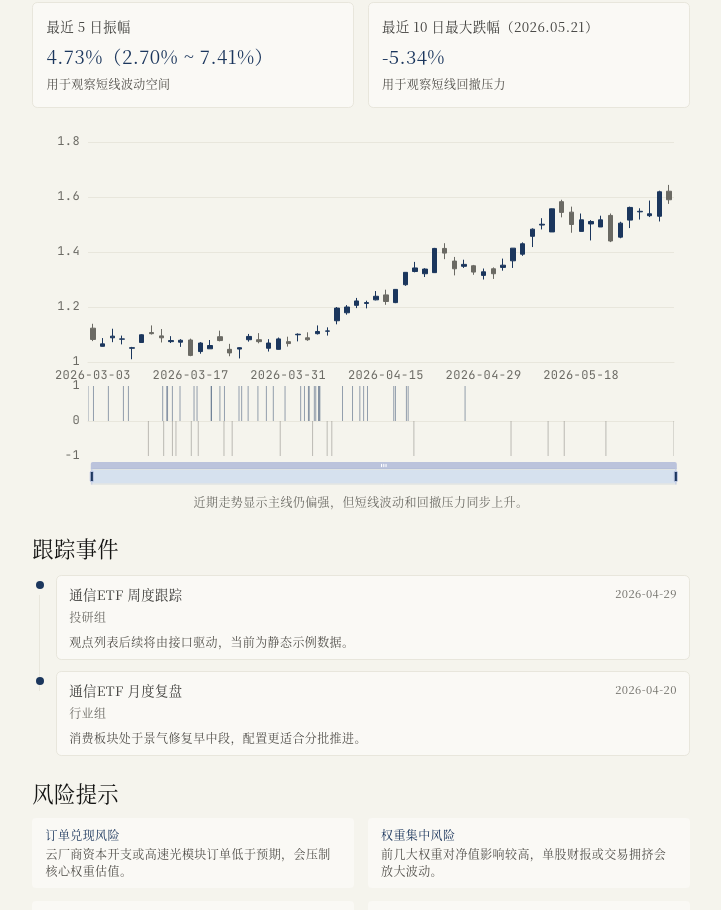
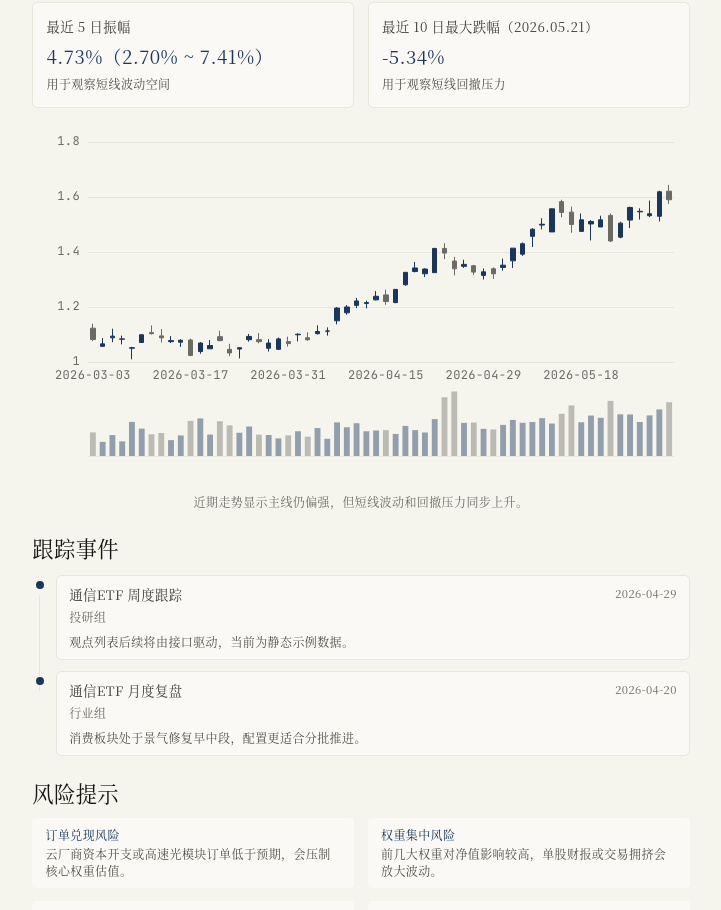
Before and after one commit to cenmen/market-insight, a React (Vite) app in the folder frontend/: page /etf/515880 in a window 1280 px wide. Shown: the part 2280-3190 px from the top of the page, without its empty margins (279-1000 px from the left). Built offline with nearby package versions, Linux system fonts and the light colour scheme; a web font is replaced by a local one.

Commit message:
feat: etf report 样式优化；

```diff
--- a/frontend/src/components/charts/BaseKLineChart.jsx
+++ b/frontend/src/components/charts/BaseKLineChart.jsx
@@ -8,11 +8,45 @@ function splitKlineData(data) {
 
   data.forEach(function eachItem(item) {
     categoryData.push(item.date)
-    values.push([item.open, item.close, item.low, item.high])
-    volumes.push([item.volume, item.open <= item.close ? 1 : -1])
+    values.push({
+      value: [item.open, item.close, item.low, item.high],
+      open: item.open,
+      close: item.close,
+      low: item.low,
+      high: item.high,
+      volume: item.volume,
+      amount: item.amount,
+      amplitude: item.amplitude,
+      changePercent: item.changePercent,
+      changeAmount: item.changeAmount,
+      turnoverRate: item.turnoverRate,
+      date: item.date,
+    })
+    volumes.push({
+      value: item.volume ?? 0,
+      itemStyle: {
+        color: item.open <= item.close ? 'rgba(27, 54, 93, 0.45)' : 'rgba(107, 106, 100, 0.42)',
+      },
+    })
   })
 
   return { categoryData, values, volumes }
+}
+
+function formatNumber(value, digits = 2) {
+  const num = Number(value)
+  if (!Number.isFinite(num)) {
+    return '--'
+  }
+  return num.toFixed(digits)
+}
+
+function formatAmountToYi(value) {
+  const num = Number(value)
+  if (!Number.isFinite(num)) {
+    return '--'
+  }
+  return `${(num / 100000000).toFixed(2)} 亿`
 }
 
 export default function BaseKLineChart({ data = [], height = 360, className }) {
@@ -26,10 +60,34 @@ export default function BaseKLineChart({ data = [], height = 360, className }) {
         tooltip: {
           trigger: 'axis',
           axisPointer: { type: 'cross' },
+          confine: true,
           borderWidth: 1,
           borderColor: '#e8e6dc',
           backgroundColor: '#faf9f5',
           textStyle: { color: '#141413' },
+          formatter(params) {
+            const seriesItems = Array.isArray(params) ? params : [params]
+            const klineItem = seriesItems.find(function findKLine(item) {
+              return item.seriesType === 'candlestick'
+            })
+            if (!klineItem) {
+              return ''
+            }
+            const raw = klineItem.data || {}
+            return [
+              `日期：${raw.date ?? klineItem.axisValue ?? '--'}`,
+              `开盘：${formatNumber(raw.open)}`,
+              `收盘：${formatNumber(raw.close)}`,
+              `最高：${formatNumber(raw.high)}`,
+              `最低：${formatNumber(raw.low)}`,
+              `成交量：${formatAmountToYi(raw.volume)}`,
+              `成交额：${formatAmountToYi(raw.amount)}`,
+              `振幅：${formatNumber(raw.amplitude)}%`,
+              `涨跌幅：${formatNumber(raw.changePercent)}%`,
+              `涨跌额：${formatNumber(raw.changeAmount)}`,
+              `换手率：${formatNumber(raw.turnoverRate)}%`,
+            ].join('<br/>')
+          },
         },
         axisPointer: {
           link: [{ xAxisIndex: 'all' }],
@@ -45,7 +103,7 @@ export default function BaseKLineChart({ data = [], height = 360, className }) {
           {
             type: 'category',
             data: dataset.categoryData,
-            boundaryGap: false,
+            boundaryGap: true,
             axisLine: { lineStyle: { color: '#e8e6dc' } },
             axisTick: { show: false },
             axisLabel: { color: '#6b6a64', fontFamily: 'JetBrains Mono, monospace' },
@@ -57,7 +115,7 @@ export default function BaseKLineChart({ data = [], height = 360, className }) {
             type: 'category',
             gridIndex: 1,
             data: dataset.categoryData,
-            boundaryGap: false,
+            boundaryGap: true,
             axisLine: { lineStyle: { color: '#e8e6dc' } },
             axisTick: { show: false },
             axisLabel: { show: false },
@@ -81,23 +139,18 @@ export default function BaseKLineChart({ data = [], height = 360, className }) {
             splitNumber: 2,
             axisLine: { show: false },
             axisTick: { show: false },
-            axisLabel: { color: '#6b6a64', fontFamily: 'JetBrains Mono, monospace' },
+            axisLabel: { show: false },
             splitLine: { show: false },
           },
         ],
         dataZoom: [
-          { type: 'inside', xAxisIndex: [0, 1], start: 0, end: 100 },
           {
-            show: true,
-            type: 'slider',
+            type: 'inside',
             xAxisIndex: [0, 1],
-            top: 338,
-            height: 16,
-            borderColor: '#e8e6dc',
-            backgroundColor: '#f5f4ed',
-            fillerColor: '#d6e1ee',
-            handleStyle: { color: '#1B365D' },
-            textStyle: { color: '#6b6a64' },
+            zoomOnMouseWheel: false,
+            moveOnMouseWheel: false,
+            moveOnMouseMove: false,
+            preventDefaultMouseMove: true,
           },
         ],
         series: [
@@ -118,11 +171,7 @@ export default function BaseKLineChart({ data = [], height = 360, className }) {
             xAxisIndex: 1,
             yAxisIndex: 1,
             data: dataset.volumes,
-            itemStyle: {
-              color(params) {
-                return params.data[1] > 0 ? 'rgba(27, 54, 93, 0.45)' : 'rgba(107, 106, 100, 0.42)'
-              },
-            },
+            barWidth: '60%',
           },
         ],
       }
```
